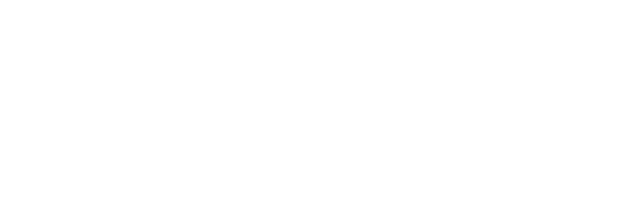
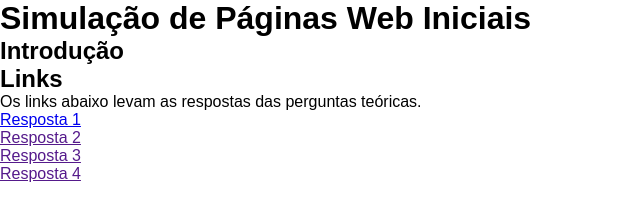
Before and after one commit to AmauriLima/pweb2-minitest-1, a plain HTML site: page index.html in a window 1280 px wide. Shown: the whole page, without its empty margins (0-640 px from the left). Drawn offline with Linux system fonts and the light colour scheme.

Commit message:
Criando página inicial

```diff
--- /dev/null
+++ b/index.css
@@ -0,0 +1,9 @@
+* {
+  margin: 0;
+  padding: 0;
+  box-sizing: border-box;
+}
+
+body {
+  font-family: Arial, Helvetica, sans-serif;
+}
--- a/index.html
+++ b/index.html
@@ -6,8 +6,36 @@
   <title>Miniteste 01</title>
   <meta name="author" content="Amauri Lima">
   <meta name="description" content="Exercício 01">
+  <link rel="stylesheet" href="index.css">
 </head>
 <body>
+  <div>
+    <header>
+      <h1>Simulação de Páginas Web Iniciais</h1>
+    </header>
+    <main>
+
+      <section>
+        <h2>Introdução</h2>
+        <article>
+          <h2>Links</h2>
+          <p>
+            Os links abaixo levam as respostas das perguntas teóricas.
+          </p>
+        </article>
+      </section>
+
+      <nav>
+        <ul>
+          <li><a href="/src/respostas/resposta1.txt">Resposta 1</a></li>
+          <li><a href="">Resposta 2</a></li>
+          <li><a href="">Resposta 3</a></li>
+          <li><a href="">Resposta 4</a></li>
+        </ul>
+      </nav>
+
+    </main>
+  </div>
 
 </body>
 </html>
```
